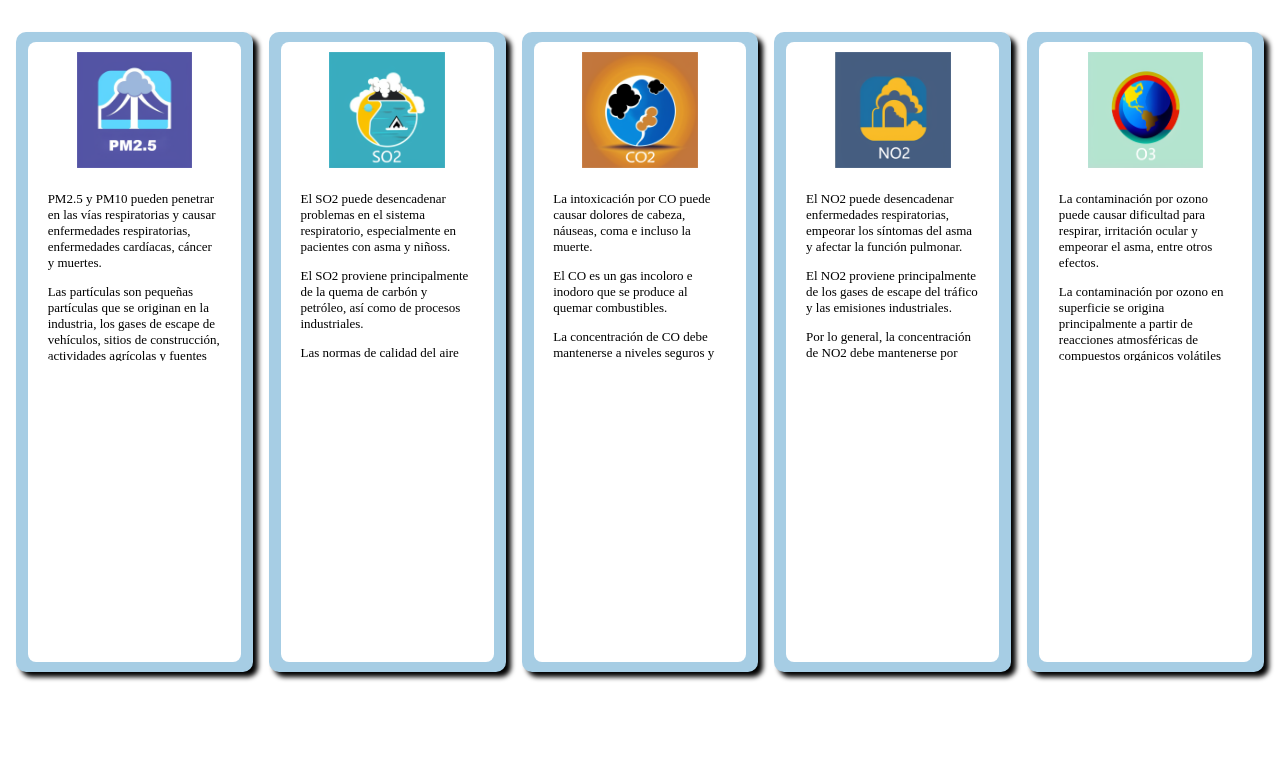
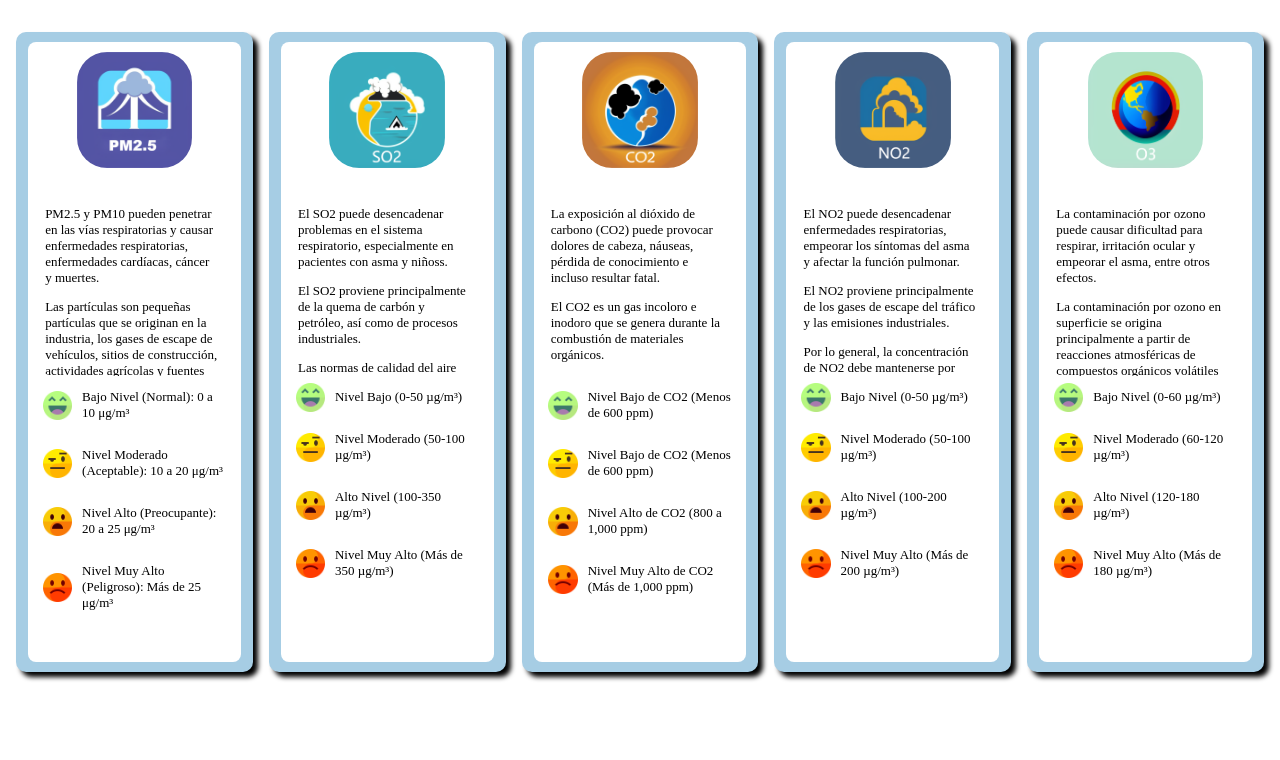
Before and after one commit to nordin001/BiometriaBackendd, a PHP site: page /proyecto_3a/src/app/informacion.html in a window 1280 px wide. Shown: the part 56-816 px from the top of the page. Run offline with PHP 8.4, Linux system fonts and the light colour scheme.

Commit message:
información
Mejorar diseño información adicional (colores de los iconos) Tan

```diff
--- a/src/app/informacion.html
+++ b/src/app/informacion.html
@@ -13,57 +13,149 @@
 
     <div class="rectangle">
         <div class="inner-rectangle">
-            <img src="../imagen/pm25.png" alt="Image 1">
+            <img src="../imagen/pm25.png" alt="Image 1" class="icon">
             <div class="text">
                 <p>PM2.5 y PM10 pueden penetrar en las vías respiratorias y causar enfermedades respiratorias, enfermedades cardíacas, cáncer y muertes.</p>
                 <p>Las partículas son pequeñas partículas que se originan en la industria, los gases de escape de vehículos, sitios de construcción, actividades agrícolas y fuentes naturales, como tormentas de arena.</p>
                 <p>La Organización Mundial de la Salud (OMS) recomienda que la concentración anual promedio de PM2.5 no supere los 10 microgramos por metro cúbico.</p>
                 <p>Para respirar un aire más limpio, se sugiere el uso de mascarillas, evitar actividades al aire libre, reducir la conducción de vehículos y utilizar purificadores de aire, entre otras medidas.</p>
             </div>
+            <div class="nivel">
+                <div class="innivel">
+                <img src="../imagen/contento.png" alt="Image 1" class="xiao">
+                <p class="niveltext">Bajo Nivel (Normal): 0 a 10 μg/m³</p>
+                </div>
+                <div class="innivel">
+                    <img src="../imagen/medio.png" alt="Image 1" class="xiao">
+                    <p class="niveltext">Nivel Moderado (Aceptable): 10 a 20 μg/m³</p>
+                    </div>
+                    <div class="innivel">
+                        <img src="../imagen/triste.png" alt="Image 1" class="xiao">
+                        <p class="niveltext">Nivel Alto (Preocupante): 20 a 25 μg/m³</p>
+                        </div>
+                        <div class="innivel">
+                 <img src="../imagen/triste_max.png" alt="Image 1" class="xiao">
+                <p class="niveltext">Nivel Muy Alto (Peligroso): Más de 25 μg/m³</p>
+                 </div>
+            </div>
         </div>
     </div>
     <div class="rectangle">
         <div class="inner-rectangle">
-            <img src="../imagen/SO2.png" alt="Image 1">
+            <img src="../imagen/SO2.png" alt="Image 1" class="icon">
             <div class="text">
                 <p>El SO2 puede desencadenar problemas en el sistema respiratorio, especialmente en pacientes con asma y niñoss.</p>
                 <p>El SO2 proviene principalmente de la quema de carbón y petróleo, así como de procesos industriales.</p>
                 <p>Las normas de calidad del aire generalmente establecen que la concentración anual promedio de SO2 no debe superar los 20 microgramos por metro cúbico.</p>
                 <p>Utilizar fuentes de energía limpia, mejorar el control de emisiones industriales y reducir las actividades al aire libre.</p>
             </div>
+            <div class="nivel">
+                <div class="innivel">
+                <img src="../imagen/contento.png" alt="Image 1" class="xiao">
+                <p class="niveltext">Nivel Bajo (0-50 µg/m³)</p>
+                </div>
+                <div class="innivel">
+                    <img src="../imagen/medio.png" alt="Image 1" class="xiao">
+                    <p class="niveltext">Nivel Moderado (50-100 µg/m³)</p>
+                    </div>
+                    <div class="innivel">
+                        <img src="../imagen/triste.png" alt="Image 1" class="xiao">
+                        <p class="niveltext">Alto Nivel (100-350 µg/m³)</p>
+                        </div>
+                        <div class="innivel">
+                 <img src="../imagen/triste_max.png" alt="Image 1" class="xiao">
+                <p class="niveltext">Nivel Muy Alto (Más de 350 µg/m³)</p>
+                 </div>
+            </div>
         </div>
+
     </div>
     <div class="rectangle">
         <div class="inner-rectangle">
-            <img src="../imagen/co2.png" alt="Image 1">
+            <img src="../imagen/co2.png" alt="Image 1" class="icon">
             <div class="text">
-                <p>La intoxicación por CO puede causar dolores de cabeza, náuseas, coma e incluso la muerte.</p>
-                <p>El CO es un gas incoloro e inodoro que se produce al quemar combustibles.</p>
-                <p>La concentración de CO debe mantenerse a niveles seguros y generalmente no debe superar los 9 miligramos por metro cúbico.</p>
-                <p>Asegurar el funcionamiento adecuado de dispositivos como calentadores de gas y estufas de carbón, y mantener una buena ventilación.</p>
+                <p>La exposición al dióxido de carbono (CO2) puede provocar dolores de cabeza, náuseas, pérdida de conocimiento e incluso resultar fatal.</p>
+                <p>El CO2 es un gas incoloro e inodoro que se genera durante la combustión de materiales orgánicos.</p>
+                <p>Es crucial mantener la concentración de CO2 en niveles seguros, generalmente no debiendo superar los 9 miligramos por metro cúbico.</p>
+                <p>Para garantizar la seguridad, es importante asegurar el correcto funcionamiento de dispositivos como calentadores de gas y estufas de carbón, así como mantener una ventilación adecuada.</p>
+            </div>
+            <div class="nivel">
+                <div class="innivel">
+                <img src="../imagen/contento.png" alt="Image 1" class="xiao">
+                <p class="niveltext">Nivel Bajo de CO2 (Menos de 600 ppm)</p>
+                </div>
+                <div class="innivel">
+                    <img src="../imagen/medio.png" alt="Image 1" class="xiao">
+                    <p class="niveltext">Nivel Bajo de CO2 (Menos de 600 ppm)</p>
+                    </div>
+                    <div class="innivel">
+                        <img src="../imagen/triste.png" alt="Image 1" class="xiao">
+                        <p class="niveltext">Nivel Alto de CO2 (800 a 1,000 ppm)</p>
+                        </div>
+                        <div class="innivel">
+                 <img src="../imagen/triste_max.png" alt="Image 1" class="xiao">
+                <p class="niveltext">Nivel Muy Alto de CO2 (Más de 1,000 ppm)</p>
+                 </div>
             </div>
         </div>
     </div>
     <div class="rectangle">
         <div class="inner-rectangle">
-            <img src="../imagen/no2.png" alt="Image 1">
+            <img src="../imagen/no2.png" alt="Image 1" class="icon">
             <div class="text">
                 <p>El NO2 puede desencadenar enfermedades respiratorias, empeorar los síntomas del asma y afectar la función pulmonar.</p>
                 <p>El NO2 proviene principalmente de los gases de escape del tráfico y las emisiones industriales.</p>
                 <p>Por lo general, la concentración de NO2 debe mantenerse por debajo de los 40 microgramos por metro cúbico como promedio anual.</p>
                 <p>Reducir el uso de automóviles, utilizar el transporte público y fomentar modos de transporte no motorizados.</p>
             </div>
+            <div class="nivel">
+                <div class="innivel">
+                <img src="../imagen/contento.png" alt="Image 1" class="xiao">
+                <p class="niveltext">Bajo Nivel (0-50 µg/m³)</p>
+                </div>
+                <div class="innivel">
+                    <img src="../imagen/medio.png" alt="Image 1" class="xiao">
+                    <p class="niveltext">Nivel Moderado (50-100 µg/m³)</p>
+                    </div>
+                    <div class="innivel">
+                        <img src="../imagen/triste.png" alt="Image 1" class="xiao">
+                        <p class="niveltext">Alto Nivel (100-200 µg/m³)</p>
+                        </div>
+                        <div class="innivel">
+                 <img src="../imagen/triste_max.png" alt="Image 1" class="xiao">
+                <p class="niveltext">Nivel Muy Alto (Más de 200 µg/m³)</p>
+                 </div>
+            </div>
         </div>
     </div>
     <div class="rectangle">
         <div class="inner-rectangle">
-            <img src="../imagen/o3.png" alt="Image 1">
+            <img src="../imagen/o3.png" alt="Image 1" class="icon">
             <div class="text">
                 <p>La contaminación por ozono puede causar dificultad para respirar, irritación ocular y empeorar el asma, entre otros efectos.</p>
                 <p>La contaminación por ozono en superficie se origina principalmente a partir de reacciones atmosféricas de compuestos orgánicos volátiles (COVs) y óxidos de nitrógeno (NOx).</p>
                 <p>La concentración de ozono debe mantenerse por debajo de los 100 microgramos por metro cúbico como promedio anual.</p>
                 <p>Evitar áreas de alta contaminación, reducir el uso de productos químicos y apoyar medios de transporte ecológicos.</p>
             </div>
+            <div class="nivel">
+                <div class="innivel">
+                <img src="../imagen/contento.png" alt="Image 1" class="xiao">
+                <p class="niveltext">Bajo Nivel (0-60 µg/m³)</p>
+                </div>
+                <div class="innivel">
+                    <img src="../imagen/medio.png" alt="Image 1" class="xiao">
+                    <p class="niveltext">Nivel Moderado (60-120 µg/m³)</p>
+                    </div>
+                    <div class="innivel">
+                        <img src="../imagen/triste.png" alt="Image 1" class="xiao">
+                        <p class="niveltext">Alto Nivel (120-180 µg/m³)</p>
+                        </div>
+                        <div class="innivel">
+                 <img src="../imagen/triste_max.png" alt="Image 1" class="xiao">
+                <p class="niveltext">Nivel Muy Alto (Más de 180 µg/m³)</p>
+                 </div>
+            </div>
+
         </div>
     </div>
 </div>
--- a/src/css/informacion.css
+++ b/src/css/informacion.css
@@ -49,9 +49,11 @@
     align-items: center; /* 将子元素垂直居中 */
 }
 
-img {
+.icon {
     width: 60%;
     aspect-ratio: 1 / 1; /* 设置宽高比为 1:1 */
+    border-radius: 30px; /* 设置圆角半径 */
+    border: 0px solid #000; /* 设置边框宽度和颜色 */
 
 }
 
@@ -59,14 +61,16 @@ img {
 
 .text {
     font-size: 15px;
-    width: 90%; /* 可以根据需要调整宽度的百分比 */
+    width: 90%;
     aspect-ratio: 1/1;
     padding: 10px;
     border-radius: 0 0 20px 20px;
     background-color: #fff;
     overflow: auto;
+    margin-top: 15px; /* 调整间距的值根据需要 */
+    margin-right: 5px;
+}
 
-}
 
 /* Customizing the scrollbar */
 .text::-webkit-scrollbar {
@@ -84,29 +88,82 @@ img {
     box-shadow: inset 0 0 6px rgba(0, 0, 0, 0.3);
 }
 
+.nivel {
+    box-sizing: border-box;
+    height: 25%;
+    width: 95%;
+    display: flex;
+    flex-direction: column;
+}
+
+.innivel {
+    flex: 1;
+    height: 100%; /* 设置 .innivel 的高度为 100% */
+    width: 100%;
+    display: flex;
+    align-items: center;
+}
+
+.xiao {
+    width: 16%;/* 设置 .xiao 的高度为 100% */
+    aspect-ratio: 1 / 1; /* 设置宽高比为 1:1 */
+}
+
+.niveltext {
+    margin-left: 10px;
+    font-size: 15px;
+}
+
+
+
+
+
+
+
+
+
 
 
 @media (max-width: 1600px) {
-    .text {
+    .text  {
+        font-size: 13px; /* 在屏幕宽度小于等于1200px时，字号缩小为14px */
+    }
+    .niveltext {
         font-size: 13px; /* 在屏幕宽度小于等于1200px时，字号缩小为14px */
     }
 }
 
 @media (max-width: 1200px) {
-    .text {
+    .text  {
+        font-size: 8px; /* 在屏幕宽度小于等于992px时，字号缩小为12px */
+    }
+    .niveltext {
         font-size: 8px; /* 在屏幕宽度小于等于992px时，字号缩小为12px */
     }
 }
 
 @media (max-width: 860px) {
     .container {
+        margin-top: 55px;
         flex-direction: column; /* 切换为垂直排列 */
         width: 100%;
         height:auto;
     }
 
-    .rectangle {
+    .rectangle  {
         width: 90%; /* 适当调整长方形的宽度 */
+
+
+    }
+
+    .text{
+        width: 90%;
+        height: 60%;
+        font-size: 13px;
+    }
+    .nivel {
+        width: 100%; /* 适当调整长方形的宽度 */
+        height: 8%;
 
 
     }
@@ -114,10 +171,18 @@ img {
     .inner-rectangle {
         width: 100%; /* 内部长方形宽度自适应 */
     }
+    .niveltext {
+        width: 100%; /* 内部长方形宽度自适应 */
+        font-size: 13px;
+    }
 
-    img {
-        width: 30%;
+    .icon {
+        width: 20%;
         aspect-ratio: 1 / 1; /* 设置宽高比为 1:1 */
+        margin-left: 10px;
 
     }
+    .niveltext{
+        margin-left: 30px;
+    }
 }
```
Also changed, not shown: src/imagen/contento.png (added), src/imagen/medio.png (added), src/imagen/triste.png (added), src/imagen/triste_max.png (added).
